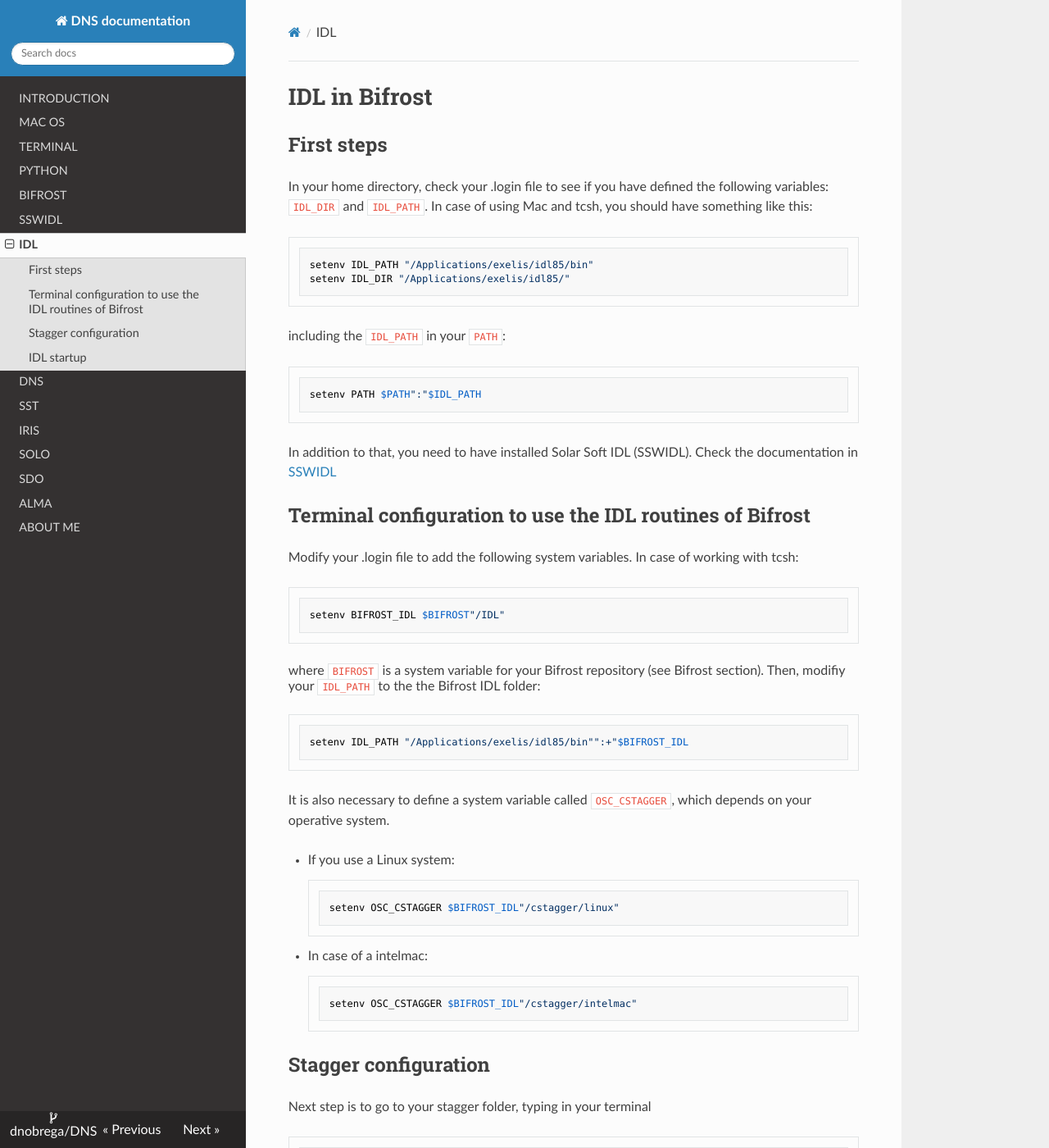
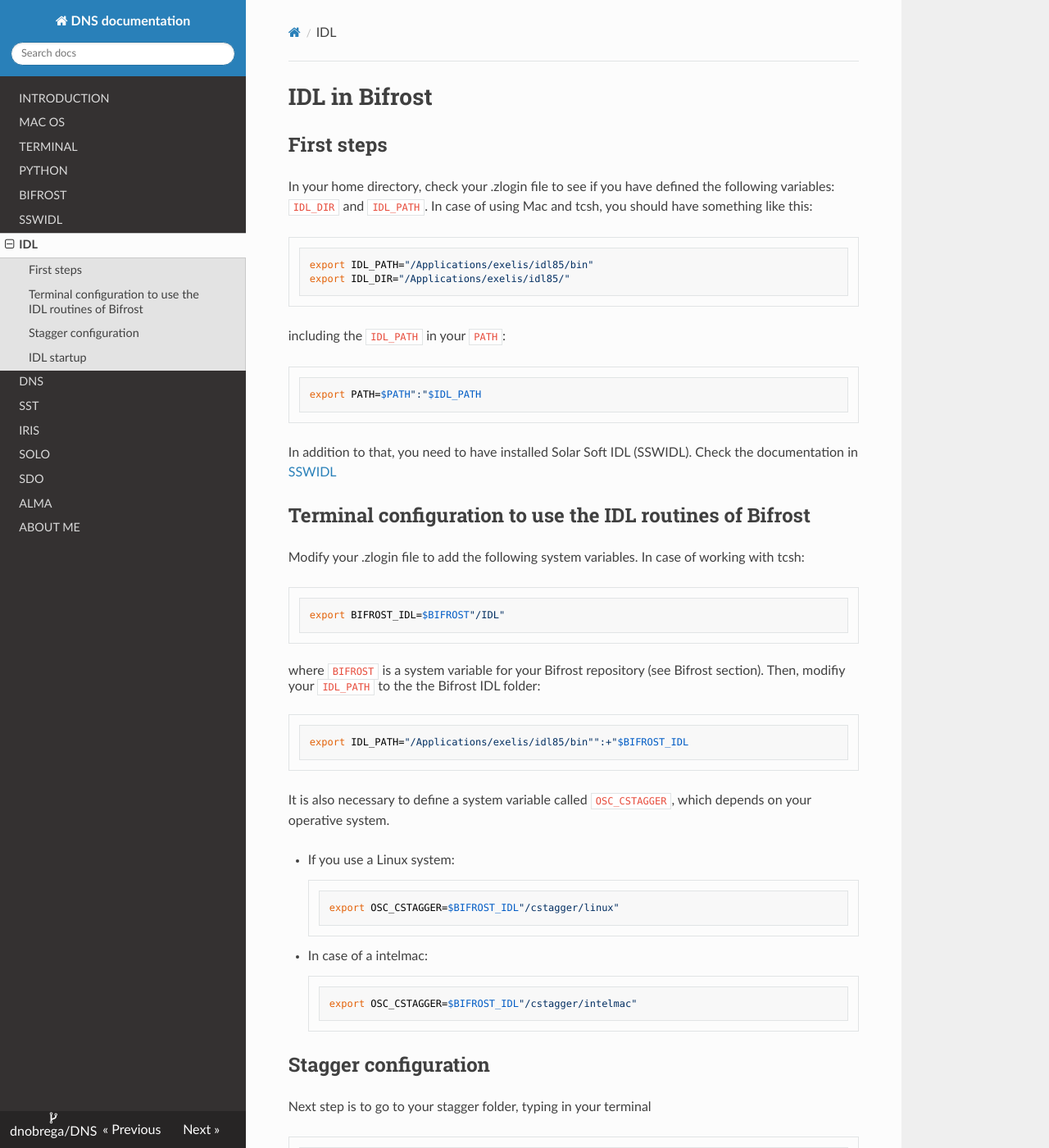
Before and after one commit to dnobrega/DNS, an MkDocs documentation site: the page built from docs/idl.md, in a window 1280 px wide and 1400 px high. Shown: the whole window at 82% size. Built offline with MkDocs 1.6.1, drawn with Linux system fonts in a browser that asks for light colours; nearby versions of some CDN libraries; some of the changed text lies outside the part shown.

Commit message:
Update idl.md

````diff
--- a/docs/idl.md
+++ b/docs/idl.md
@@ -2,19 +2,19 @@
 
 ## First steps
 
-In your home directory, check your .login file to see if you have defined the
+In your home directory, check your .zlogin file to see if you have defined the
 following variables: ```IDL_DIR``` and  ```IDL_PATH```.
 In case of using Mac and tcsh, you should have something like this:
 
-``` csh
-setenv IDL_PATH "/Applications/exelis/idl85/bin"
-setenv IDL_DIR "/Applications/exelis/idl85/"
+``` zsh
+export IDL_PATH="/Applications/exelis/idl85/bin"
+export IDL_DIR="/Applications/exelis/idl85/"
 ```
 
 including the ```IDL_PATH``` in your ```PATH```:
 
-``` csh
-setenv PATH $PATH":"$IDL_PATH
+``` zsh
+export PATH=$PATH":"$IDL_PATH
 ```
 
 In addition to that, you need to have installed Solar Soft IDL (SSWIDL).
@@ -22,42 +22,42 @@ Check the documentation in [SSWIDL](https://dnobrega.github.io/DNS/sswidl/)
 
 ## Terminal configuration to use the IDL routines of Bifrost
 
-Modify your .login file to add the following system variables.
+Modify your .zlogin file to add the following system variables.
 In case of working with tcsh:
 
-``` csh
-setenv BIFROST_IDL $BIFROST"/IDL"
+``` zsh
+export BIFROST_IDL=$BIFROST"/IDL"
 ```
 where ```BIFROST``` is a system variable for your Bifrost repository (see Bifrost section).
 Then, modifiy your ```IDL_PATH``` to the the Bifrost IDL folder:
 
-``` csh
-setenv IDL_PATH "/Applications/exelis/idl85/bin"":+"$BIFROST_IDL
+``` zsh
+export IDL_PATH="/Applications/exelis/idl85/bin"":+"$BIFROST_IDL
 ```
 
 It is also necessary to define a system variable called ```OSC_CSTAGGER```, which
 depends on your operative system.
 
 - If you use a Linux system:
-``` tcsh
-setenv OSC_CSTAGGER $BIFROST_IDL"/cstagger/linux"
+``` zsh
+export OSC_CSTAGGER=$BIFROST_IDL"/cstagger/linux"
 ```
 - In case of a intelmac:
-``` tcsh
-setenv OSC_CSTAGGER $BIFROST_IDL"/cstagger/intelmac"
+``` zsh
+export OSC_CSTAGGER=$BIFROST_IDL"/cstagger/intelmac"
 ```
 
 ## Stagger configuration
 
 Next step is to go to your stagger folder, typing in your terminal
 
-``` tcsh
+``` zsh
 cd $OSC_CSTAGGER
 ```
 
 and then
 
-``` tcsh
+``` zsh
 make
 ```
 
@@ -80,8 +80,8 @@ is started. For example, you can create it in your
 IDLWorkspace and then add a similar line in your .login file
 (in case of using tcsh) with the location:
 
-``` csh
-setenv IDL_STARTUP "/Users/yourname/IDLWorkspace85/startup.pro"
+``` zsh
+export IDL_STARTUP="/Users/yourname/IDLWorkspace85/startup.pro"
 ```
 Edit the startup.pro file to add the following line
 
````
